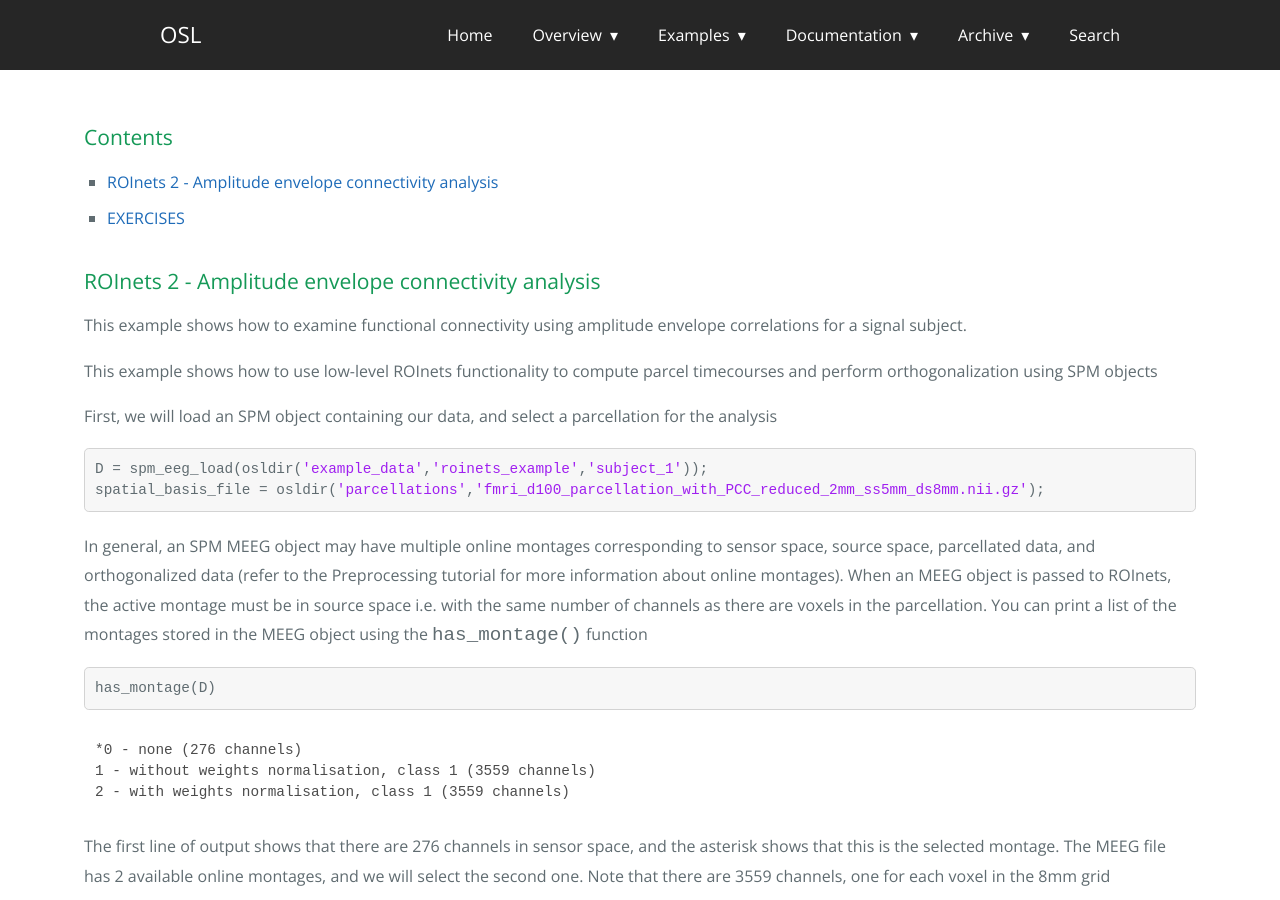
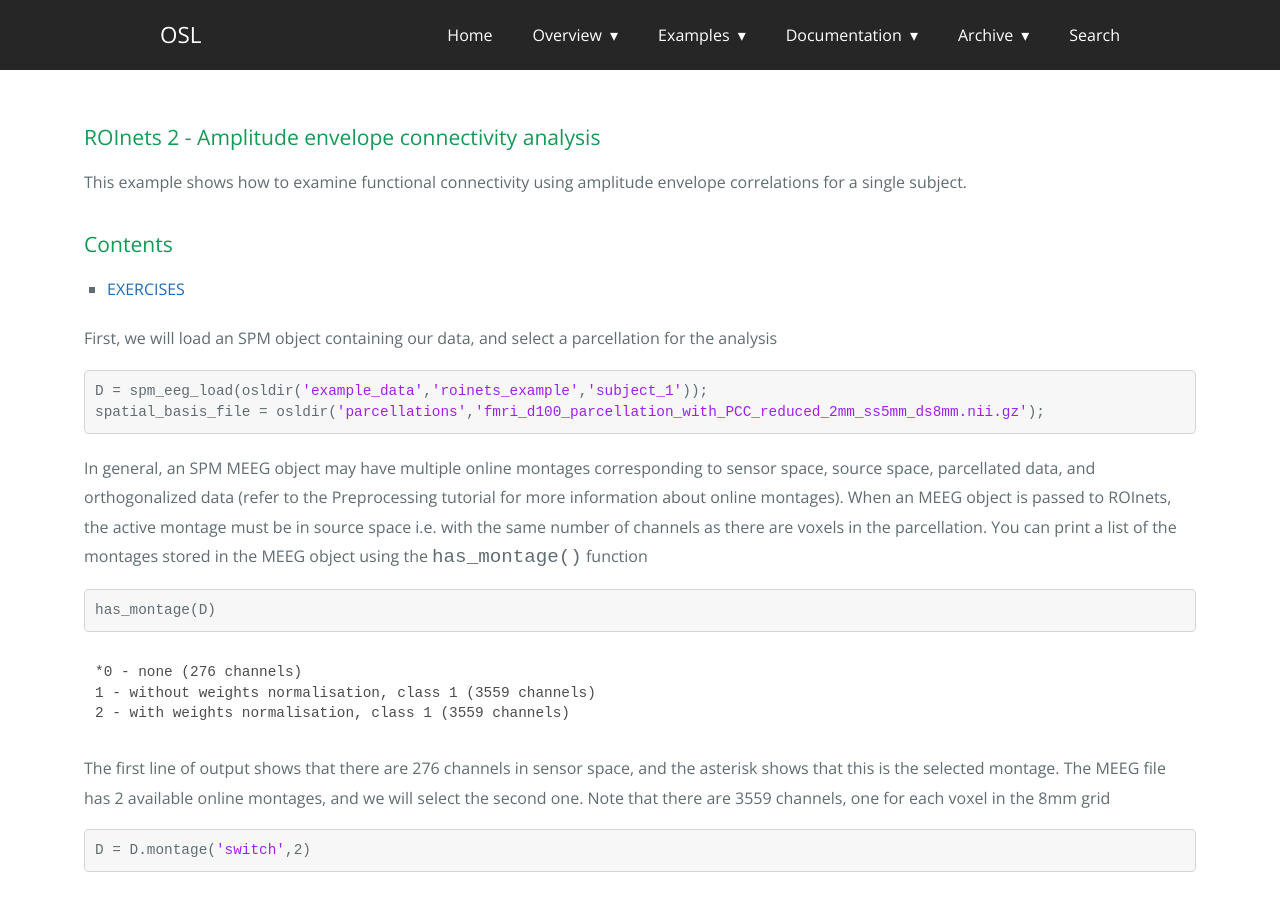
Before and after one commit to OHBA-analysis/osl-docs, a Jekyll site: the page built from matlab/osl_example_roinets_2_manual.html, in a window 1280 px wide and 900 px high. Built offline with Jekyll 4.4.1, drawn with Linux system fonts in a browser that asks for light colours.

Commit message:
Fix ROInets 2

```diff
--- a/matlab/osl_example_roinets_2_manual.html
+++ b/matlab/osl_example_roinets_2_manual.html
@@ -1,13 +1,13 @@
 ---
 layout: matlab_wrapper
-title: osl_example_roinets_2_manual
+title: ROInets 2 - Amplitude envelope connectivity analysis
 resource: true
 categories: examples
 ---
 
 <html><head>
       <meta http-equiv="Content-Type" content="text/html; charset=utf-8">
-   <title>osl_example_roinets_2_manual</title><meta name="generator" content="MATLAB 9.5"><link rel="schema.DC" href="http://purl.org/dc/elements/1.1/"><meta name="DC.date" content="2019-10-22"><meta name="DC.source" content="osl_example_roinets_2_manual.m"></head><body><div class="content"><h2>Contents</h2><div><ul><li><a href="#1">ROInets 2 - Amplitude envelope connectivity analysis</a></li><li><a href="#22">EXERCISES</a></li></ul></div><h2 id="1">ROInets 2 - Amplitude envelope connectivity analysis</h2><p>This example shows how to examine functional connectivity using amplitude envelope correlations for a signal subject.</p><p>This example shows how to use low-level ROInets functionality to compute parcel timecourses and perform orthogonalization using SPM objects</p><p>First, we will load an SPM object containing our data, and select a parcellation for the analysis</p><pre class="codeinput">D = spm_eeg_load(osldir(<span class="string">'example_data'</span>,<span class="string">'roinets_example'</span>,<span class="string">'subject_1'</span>));
+   <title>ROInets 2 - Amplitude envelope connectivity analysis</title><meta name="generator" content="MATLAB 9.5"><link rel="schema.DC" href="http://purl.org/dc/elements/1.1/"><meta name="DC.date" content="2019-10-22"><meta name="DC.source" content="osl_example_roinets_2_manual.m"></head><body><div class="content"><h1>ROInets 2 - Amplitude envelope connectivity analysis</h1><!--introduction--><p>This example shows how to examine functional connectivity using amplitude envelope correlations for a single subject.</p><!--/introduction--><h2>Contents</h2><div><ul><li><a href="#22">EXERCISES</a></li></ul></div><p>First, we will load an SPM object containing our data, and select a parcellation for the analysis</p><pre class="codeinput">D = spm_eeg_load(osldir(<span class="string">'example_data'</span>,<span class="string">'roinets_example'</span>,<span class="string">'subject_1'</span>));
 spatial_basis_file = osldir(<span class="string">'parcellations'</span>,<span class="string">'fmri_d100_parcellation_with_PCC_reduced_2mm_ss5mm_ds8mm.nii.gz'</span>);
 </pre><p>In general, an SPM MEEG object may have multiple online montages corresponding to sensor space, source space, parcellated data, and orthogonalized data (refer to the Preprocessing tutorial for more information about online montages). When an MEEG object is passed to ROInets, the active montage must be in source space i.e. with the same number of channels as there are voxels in the parcellation. You can print a list of the montages stored in the MEEG object using the <tt>has_montage()</tt> function</p><pre class="codeinput">has_montage(D)
 </pre><pre class="codeoutput">*0 - none (276 channels)
@@ -184,12 +184,9 @@ title(<span class="string">'Envelope correlation after leakage correction and do
 %% ROInets 2 - Amplitude envelope connectivity analysis
 %
 % This example shows how to examine functional connectivity using amplitude
-% envelope correlations for a signal subject.
+% envelope correlations for a single subject.
 %
-% This example shows how to use low-level ROInets functionality to
-% compute parcel timecourses and perform orthogonalization using
-% SPM objects
-%
+%%
 % First, we will load an SPM object containing our data, and select a parcellation
 % for the analysis
 D = spm_eeg_load(osldir('example_data','roinets_example','subject_1'));
```
Also changed, not shown: matlab/osl_example_roinets_2_manual.png, matlab/osl_example_roinets_2_manual_01.png, matlab/osl_example_roinets_2_manual_02.png, matlab/osl_example_roinets_2_manual_03.png, matlab/osl_example_roinets_2_manual_04.png, matlab/osl_example_roinets_2_manual_05.png, matlab/osl_example_roinets_2_manual_06.png, matlab/osl_example_roinets_2_manual_07.png, matlab/osl_example_roinets_2_manual_08.png, matlab/osl_example_roinets_2_manual_09.png, matlab/osl_example_roinets_2_manual_10.png, matlab/osl_example_roinets_2_manual_11.png, matlab/osl_example_roinets_2_manual_12.png, matlab/osl_example_roinets_2_manual_13.png, 1 more files.
